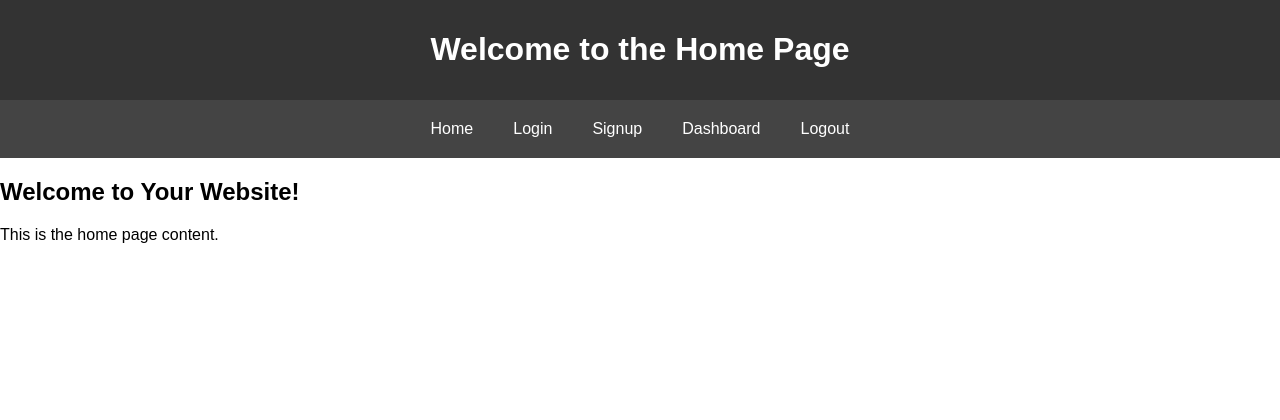
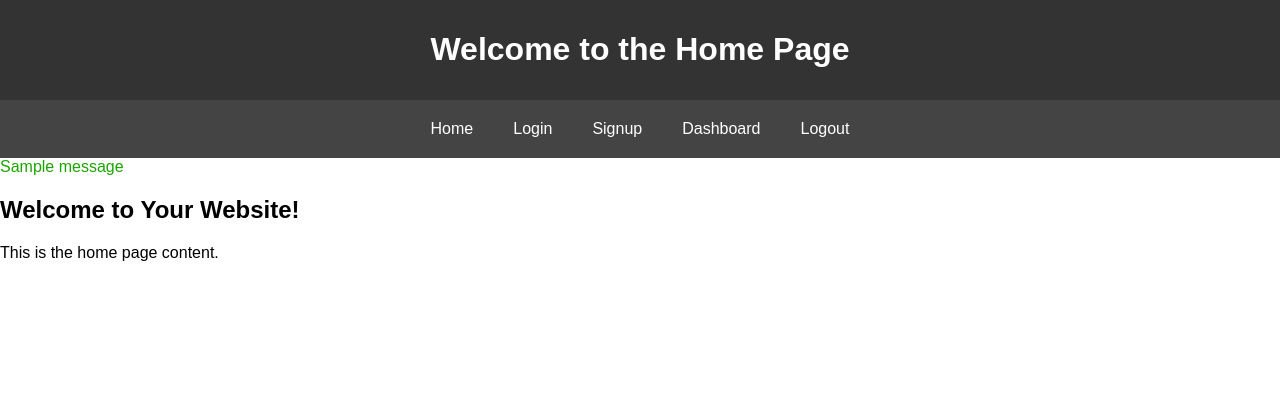
Before and after one commit to joe-philip/django_authentication_app, a Django app: page / in a window 1280 px wide. Shown: the top 420 px of the page. Run offline with Django 5.2, Linux system fonts and the light colour scheme; tables that the repository leaves empty hold one stand-in row (values such as "Sample post"); one stand-in notice (Sample message) is shown.

Commit message:
added messages to base template

```diff
--- a/static/css/base.css
+++ b/static/css/base.css
@@ -38,3 +38,7 @@ footer {
     bottom: 0;
     width: 100%;
 }
+
+.success {
+    color: rgb(27, 165, 0);
+}
--- a/templates/base.html
+++ b/templates/base.html
@@ -24,6 +24,9 @@
         <a href="#contact">Logout</a>
         {% endblock %}
     </nav>
+    {% for message in messages %}
+    <div class="{{message.tags}}">{{message}}</div>
+    {% endfor %}
 
     {% block content %}{% endblock %}
     <footer>
```
